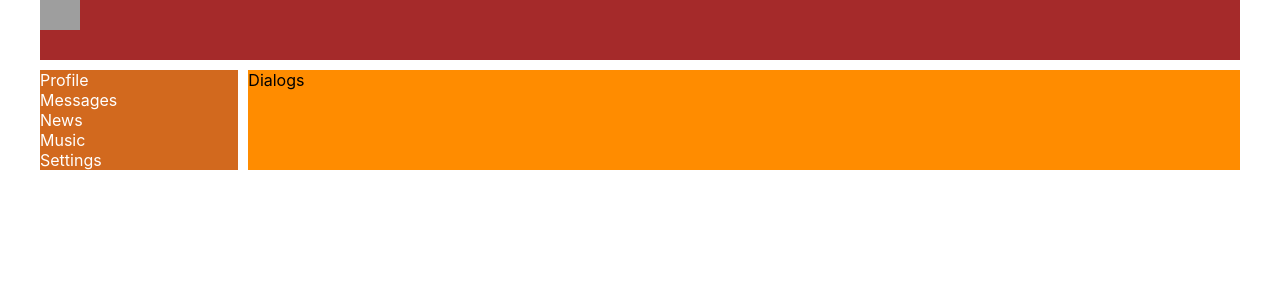
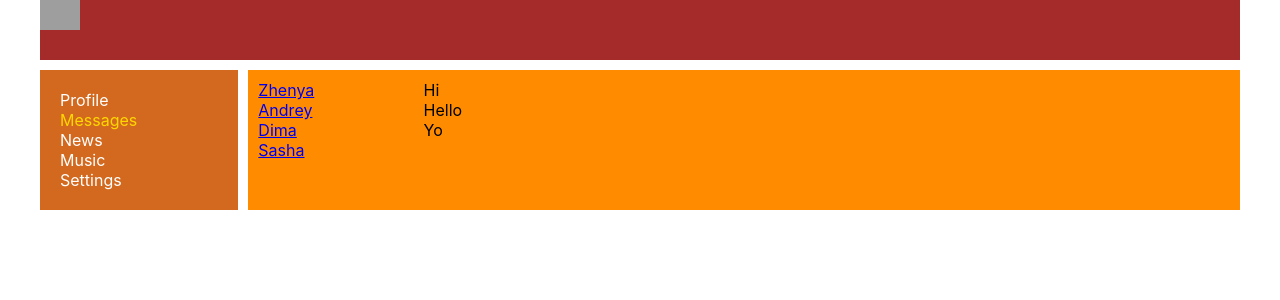
Before and after one commit to elomanovich/way-samurai, a React (Create React App) app: page /dialogs in a window 1280 px wide. Shown: the top 300 px of the page. Built offline with nearby package versions, Linux system fonts and the light colour scheme; grey boxes are pictures that could not be loaded.

Commit message:
added Route

```diff
--- a/package.json
+++ b/package.json
@@ -10,8 +10,10 @@
     "@types/node": "^12.0.0",
     "@types/react": "^17.0.0",
     "@types/react-dom": "^17.0.0",
+    "@types/react-router-dom": "^5.3.1",
     "react": "^17.0.2",
     "react-dom": "^17.0.2",
+    "react-router-dom": "^5.3.0",
     "react-scripts": "4.0.3",
     "typescript": "^4.1.2",
     "web-vitals": "^1.0.1"
--- a/src/App.tsx
+++ b/src/App.tsx
@@ -4,18 +4,20 @@ import {Header} from "./components/Header/Header";
 import {Navbar} from "./components/Navbar/Navbar";
 import {Profile} from "./components/Profile/Profile";
 import {Dialogs} from "./components/Dialogs/Dialogs";
+import {BrowserRouter, Route} from 'react-router-dom';
 
 const App = () => {
     return (
-        <div className={'app-wrapper'}>
-            <Header/>
-            <Navbar/>
-            {/*<Profile/>*/}
-            <div className={'app-wrapper-content'}>
-                <Dialogs/>
+        <BrowserRouter>
+            <div className={'app-wrapper'}>
+                <Header/>
+                <Navbar/>
+                <div className={'app-wrapper-content'}>
+                    <Route  path={'/profile'} component={Profile}/>
+                    <Route  path={'/dialogs'} component={Dialogs}/>
+                </div>
             </div>
-
-        </div>
+        </BrowserRouter>
     );
 }
 
--- a/src/components/Dialogs/Dialogs.module.css
+++ b/src/components/Dialogs/Dialogs.module.css
@@ -0,0 +1,20 @@
+.dialogs {
+    display: grid;
+    grid-template-columns: 2fr 10fr;
+}
+
+.dialogsItem {
+    padding: 10px;
+}
+
+.dialogsItem .active {
+    color: gold;
+}
+
+.messages {
+padding: 10px;
+}
+
+.message {
+
+}
--- a/src/components/Dialogs/Dialogs.tsx
+++ b/src/components/Dialogs/Dialogs.tsx
@@ -1,8 +1,29 @@
 import React from 'react'
+import { NavLink } from 'react-router-dom'
 import s from './Dialogs.module.css'
 
 export const Dialogs = () => {
     return (
-        <div>Dialogs</div>
+        <div className={s.dialogs}>
+            <div className={s.dialogsItem}>
+                <div className={`${s.dialog} ${s.active}`}>
+                    <NavLink to={'/dialogs/1'}>Zhenya</NavLink>
+                </div>
+                <div className={s.dialog}>
+                    <NavLink to={'/dialogs/2'}>Andrey</NavLink>
+                </div>
+                <div className={s.dialog}>
+                    <NavLink to={'/dialogs/3'}>Dima</NavLink>
+                </div>
+                <div className={s.dialog}>
+                    <NavLink to={'/dialogs/4'}>Sasha</NavLink>
+                </div>
+            </div>
+            <div className={s.messages}>
+                <div className={s.message}>Hi</div>
+                <div className={s.message}>Hello</div>
+                <div className={s.message}>Yo</div>
+            </div>
+        </div>
     )
 }
--- a/src/components/Navbar/Navbar.module.css
+++ b/src/components/Navbar/Navbar.module.css
@@ -1,8 +1,14 @@
 .nav {
     grid-area: n;
     background-color: chocolate;
+    padding: 20px;
 }
 
-.item {
+.item a {
     color: white;
+    text-decoration: none;
 }
+
+.item a.active {
+    color: gold;
+}
--- a/src/components/Navbar/Navbar.tsx
+++ b/src/components/Navbar/Navbar.tsx
@@ -1,14 +1,15 @@
 import React from "react";
+import { NavLink } from "react-router-dom";
 import s from './Navbar.module.css'
 
 export const Navbar = () => {
     return (
         <nav className={s.nav}>
-            <div className={s.item}><a>Profile</a></div>
-            <div className={s.item}><a>Messages</a></div>
-            <div className={s.item}><a>News</a></div>
-            <div className={s.item}><a>Music</a></div>
-            <div className={s.item}><a>Settings</a></div>
+            <div className={s.item}><NavLink to={'/profile'} activeClassName={s.active}>Profile</NavLink></div>
+            <div className={s.item}><NavLink to={'/dialogs'} activeClassName={s.active}>Messages</NavLink></div>
+            <div className={s.item}><NavLink to={'#'}>News</NavLink></div>
+            <div className={s.item}><NavLink to={'#'}>Music</NavLink></div>
+            <div className={s.item}><NavLink to={'#'}>Settings</NavLink></div>
         </nav>
     )
 }
```
Also changed, not shown: 1 other file (tests, documents, lock files or other folders).
